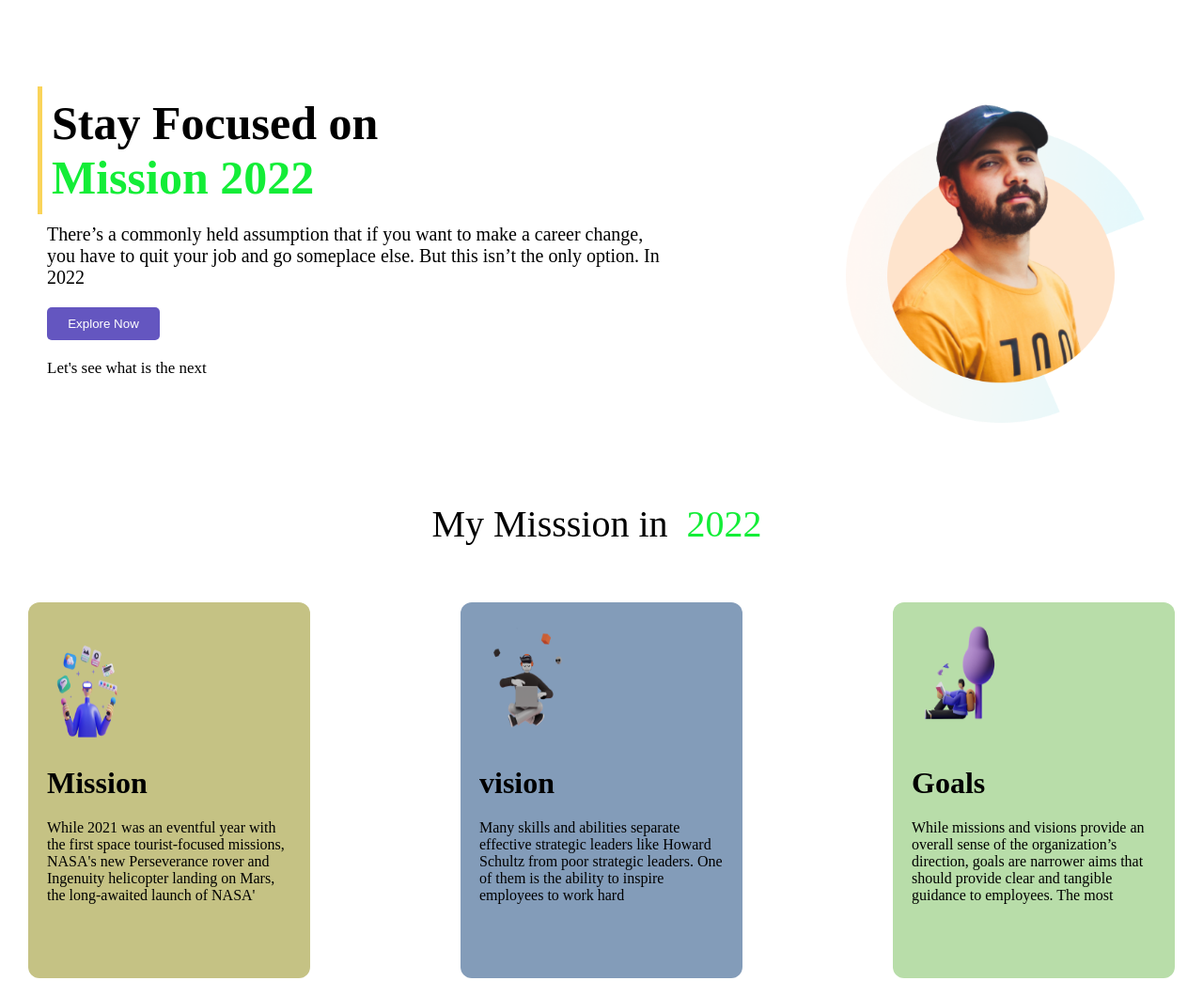
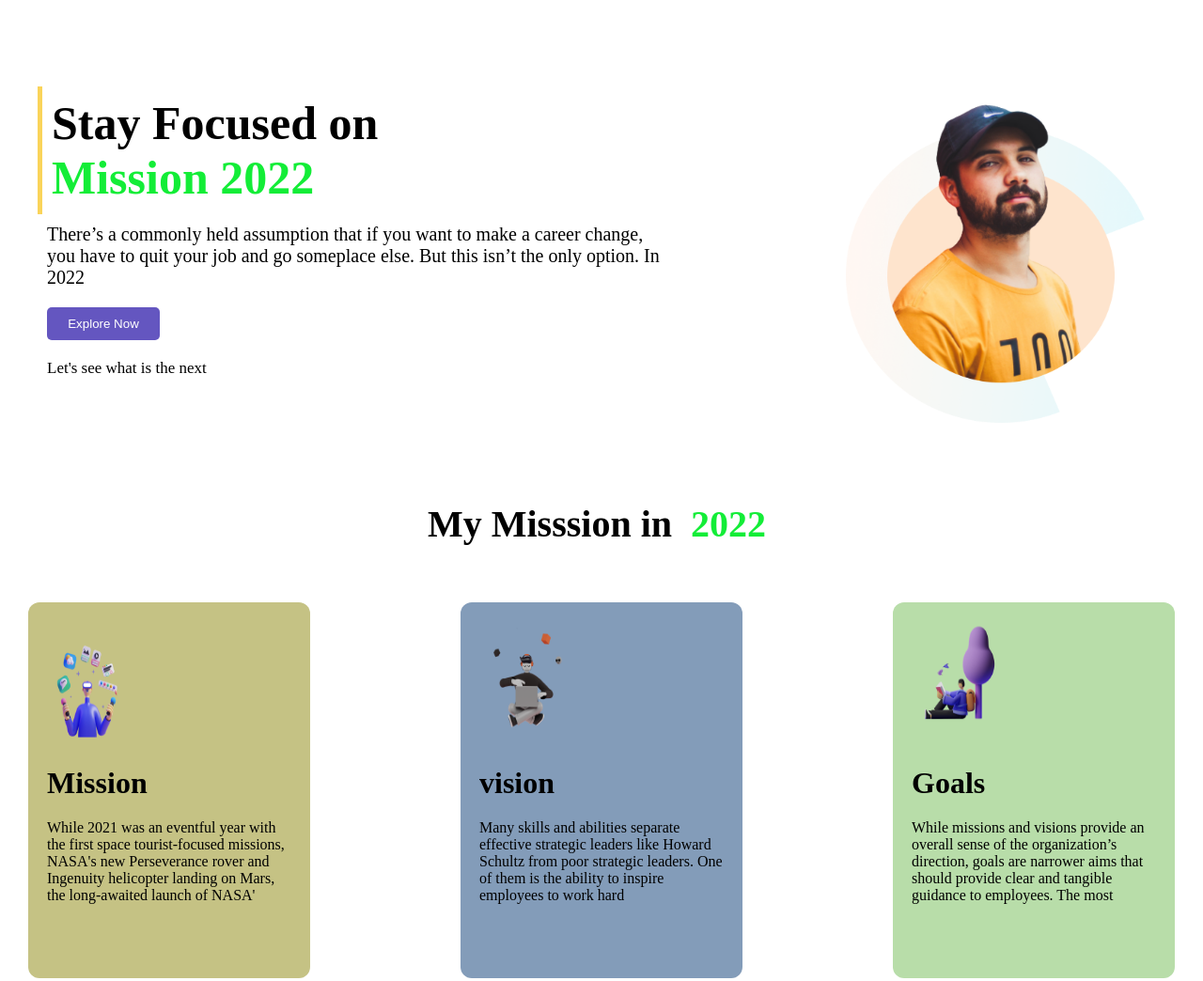
Before and after one commit to Najim473/PH-Assign-01, a plain HTML site: page index.html in a window 1280 px wide. Shown: the top 1044 px of the page at 94% size. Drawn offline with Linux system fonts and the light colour scheme.

Commit message:
Update index.html

```diff
--- a/index.html
+++ b/index.html
@@ -23,7 +23,7 @@
             <img src="./img/person/person-0.png" alt="">
         </div>
     </div>
-    <p class="title-mission">My Misssion in <span>2022</span></p>
+    <h1 class="title-mission">My Misssion in <span>2022</span></h1>
       <div class="div-02">
         <div class="mission">
             <img src="./img/illustrators/illustrator-1.png" alt="">
```
